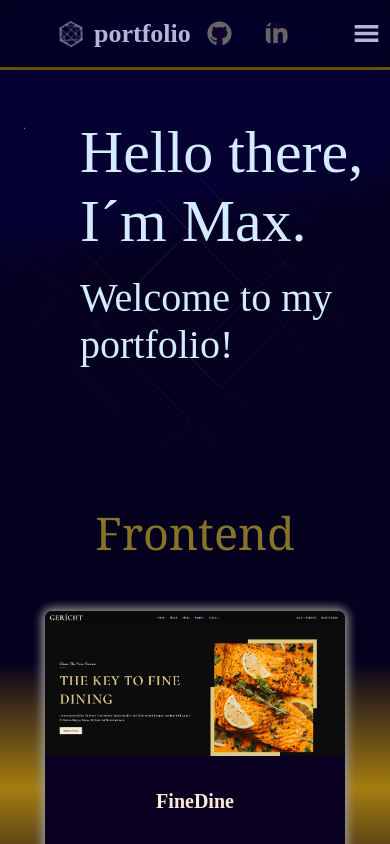
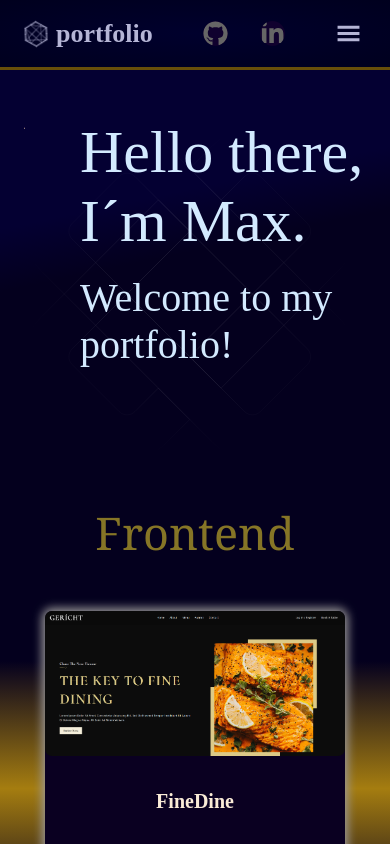
Before and after one commit to MaaX59/my_portfolio, a React (Create React App) app: page / in a window 390 px wide. Shown: the top 844 px of the page. Built offline with nearby package versions, Linux system fonts and the light colour scheme.

Commit message:
mobile done?

```diff
--- a/src/containers/Navbar/navbar.css
+++ b/src/containers/Navbar/navbar.css
@@ -2,6 +2,7 @@
   width: 100%;
   height: 67px;
   display: flex;
+  justify-content: space-around;
   flex-direction: row;
   /* background-image: linear-gradient(0deg, rgb(0, 0, 30) 20%, rgb(16, 2, 49) 30%, rgb(0, 0, 30) 80%) ; */
   background: radial-gradient(rgb(0, 0, 45) 0%, rgb(0, 0, 30) 100%);
@@ -24,7 +25,7 @@
   font-size: 13px;
 }
 .app__navbar-title svg {
-  margin: 8px;
+  margin: 5px;
   animation: rotate 8s infinite linear;
 }
 @keyframes rotate {
@@ -32,7 +33,7 @@
     transform: rotate(0deg) scale(1);
   }
   50% {
-    transform: rotate(180deg) scale(0.80);
+    transform: rotate(180deg) scale(0.8);
   }
   100% {
     transform: rotate(360deg) scale(1);
@@ -44,7 +45,6 @@
   align-items: center;
   margin-right: 2rem;
   font-family: "Courier New", Courier, monospace;
-
   text-decoration: none;
 }
 .app__navbar-links ul {
@@ -119,16 +119,13 @@
   display: block;
   width: 25px;
   height: 25px;
-
   background: rgb(16, 1, 46);
-
   border-radius: 50%;
   font-size: 30px;
   color: #666;
   transition: 0.5s;
 }
 .app__navbar-contact svg::before {
-
   position: relative;
   top: 0;
   left: 0;
@@ -154,13 +151,13 @@
 .app__navbar-smallscreen {
   display: none;
 }
-.app__navbar-smallscreen-menu{
+.app__navbar-smallscreen-menu {
   align-self: center;
- margin-right: 0.8rem;
-  color:"#fff";
+
+  color: "#fff";
   font-size: 27px;
 }
-.app__navbar-smallscreen-menu:hover{
+.app__navbar-smallscreen-menu:hover {
   color: rgb(151, 156, 156);
 }
 .app__navbar-smallscreen-overlay {
@@ -173,25 +170,21 @@
   transition: 0.5s ease;
   z-index: 5;
   flex-direction: column;
-
-
-
 }
-.app__navbar-smallscreen-overlay .overlay__close{
-  font-size:27px ;
+.app__navbar-smallscreen-overlay .overlay__close {
+  font-size: 27px;
   color: rgb(104, 104, 114);
-  cursor:pointer ;
+  cursor: pointer;
   position: absolute;
   top: 20px;
   right: 20px;
 }
 
-.app__navbar-smallscreen-links{
+.app__navbar-smallscreen-links {
   list-style: none;
   justify-content: space-around;
-
 }
-.app__navbar-smallscreen-links a{
+.app__navbar-smallscreen-links a {
   list-style: none;
   text-decoration: none;
   color: silver;
@@ -200,31 +193,38 @@ justify-content: space-around;
 .app__navbar-smallscreen-links li {
   margin: 2rem;
   cursor: pointer;
-
-
   text-decoration: none;
-font-size:2rem ;
+  font-size: 2rem;
   text-align: center;
-
 }
-.app__navbar-smallscreen-links li:hover{
+.app__navbar-smallscreen-links li:hover {
   color: whitesmoke;
 }
 
-@media screen and (max-width:450px) {
-  .app__navbar-links{
+@media screen and (max-width: 450px) {
+  .app__navbar-links {
     display: none;
   }
-  .app__navbar-smallscreen{
+  .app__navbar-smallscreen {
     display: flex;
-
   }
-
+  .app__navbar {
+    width: 100vw;
+  }
+  .app__navbar-smallscreen-menu {
+    align-self: center;
+    margin-right: 0.8rem;
+    color: "#fff";
+    font-size: 25px;
+  }
+  .app__navbar-content{
+    margin: 0 1rem;
+  }
 }
 
 .slide-bottom {
-  -webkit-animation: slide-bottom 0.5s cubic-bezier(0.250, 0.460, 0.450, 0.940) both;
-	animation: slide-bottom 0.5s cubic-bezier(0.250, 0.460, 0.450, 0.940) both;
+  -webkit-animation: slide-bottom 0.5s cubic-bezier(0.25, 0.46, 0.45, 0.94) both;
+  animation: slide-bottom 0.5s cubic-bezier(0.25, 0.46, 0.45, 0.94) both;
 }
 @-webkit-keyframes slide-bottom {
   0% {
--- a/src/containers/Navbar/navbar.jsx
+++ b/src/containers/Navbar/navbar.jsx
@@ -36,9 +36,7 @@ const Navbar = () => {
           <a href="https://www.linkedin.com/feed/?trk=guest_homepage-basic_google-one-tap-submit">
             <FaLinkedinIn />
           </a>
-        </div>
-      </div>
-      <div className="app__navbar-smallscreen">
+        </div><div className="app__navbar-smallscreen">
         <GiHamburgerMenu className="app__navbar-smallscreen-menu"
 
           onClick={() => setToggleMenu(true)}
@@ -65,6 +63,8 @@ const Navbar = () => {
           </div>
           )}
           </div>
+      </div>
+
           </div>
 
 
```
Lines whose indentation alone changed are shown as unchanged.
